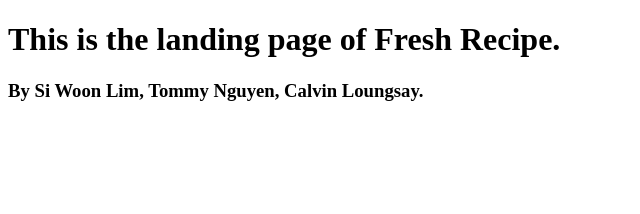
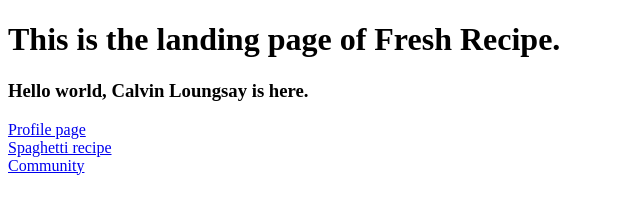
Before and after one commit to SWL-01/Project1_Group22, a plain HTML site: page index.html in a window 1280 px wide. Shown: the whole page, without its empty margins (0-640 px from the left). Drawn offline with Linux system fonts and the light colour scheme.

Commit message:
Updated Index,Community and gitignore files

```diff
--- a/index.html
+++ b/index.html
@@ -6,6 +6,11 @@
 
     <body>
         <h1>This is the landing page of Fresh Recipe.</h1>
-        <h3>By Si Woon Lim, Tommy Nguyen, Calvin Loungsay.</h3>
+
+        <h3>Hello world, Calvin Loungsay is here.</h3>
+
+        <a href="profile.html">Profile page<br></a>
+        <a href="spaghetti-recipe.html">Spaghetti recipe<br></a>
+        <a href="community.html">Community</a>
     </body>
 </html>
```
Also changed, not shown: community.html (+9 -1 lines), 1 other file.
